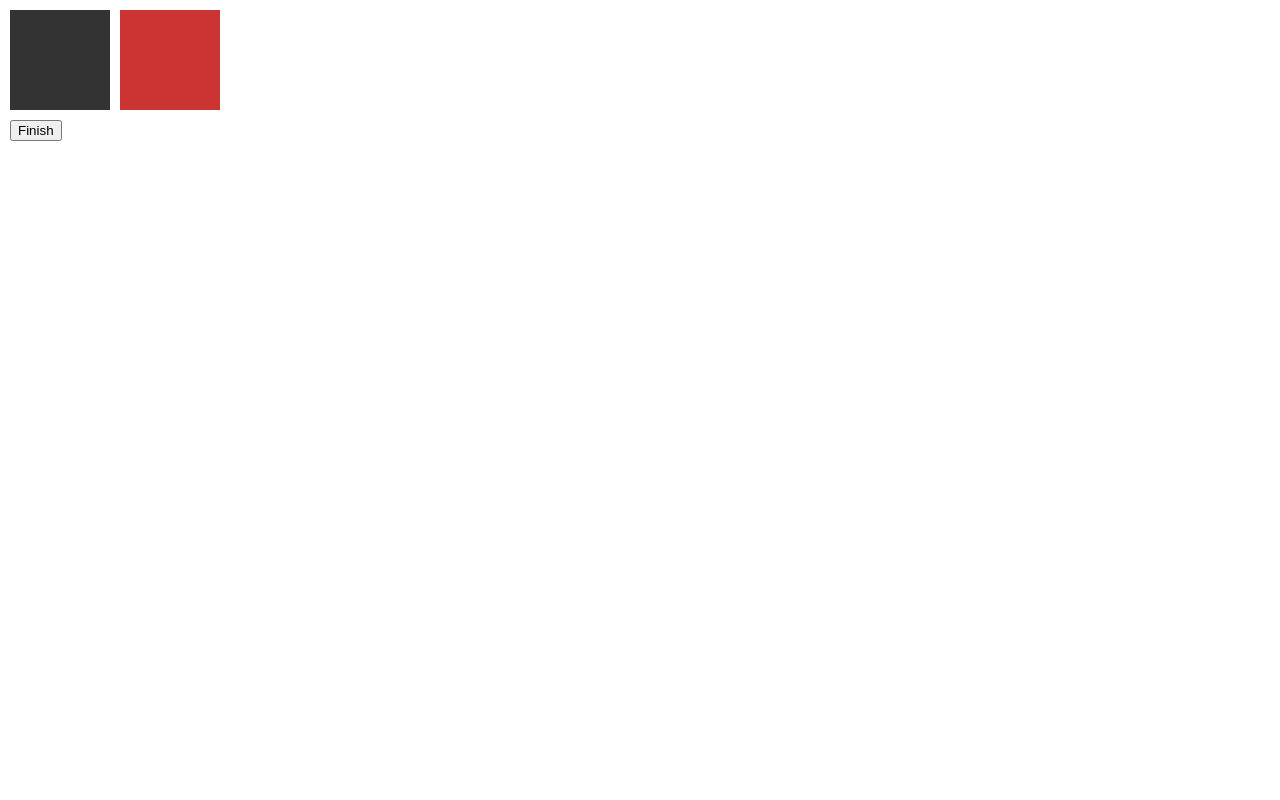
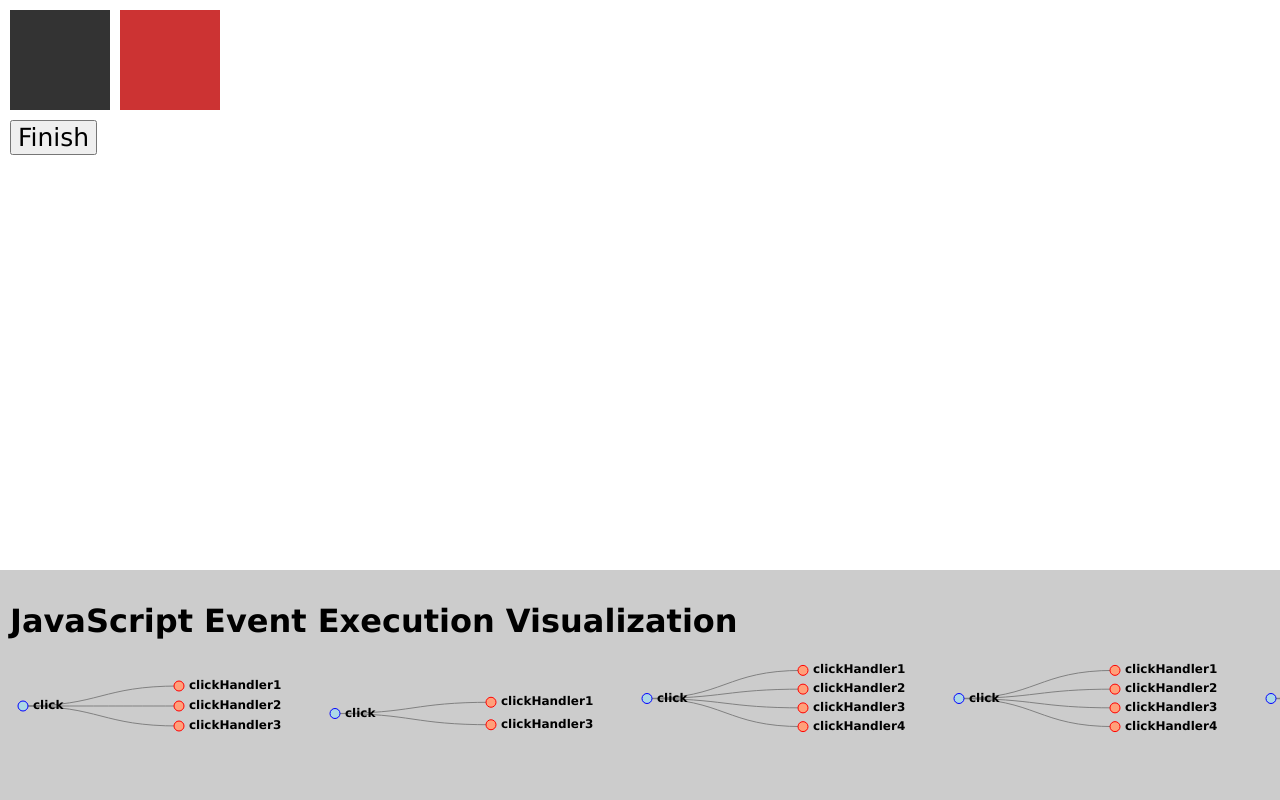
Before and after one commit to imhotep/JSExecGraph, a plain HTML site: page test.html in a window 1280 px wide. Drawn offline with Linux system fonts and the light colour scheme.

Commit message:
Added JS Exec panel with scrolling.

```diff
--- a/test.html
+++ b/test.html
@@ -27,6 +27,7 @@
 			position: absolute;
 			top: 120px;
 			left: 10px;
+			font-size: 25px;
 		}
 		</style>
 		<script>
@@ -103,10 +104,72 @@
 			};
 		};
 		</script>
+		<!-- Tree -->
+	    <style>
+	    	* {
+	    		font-family: Verdana, Helvetica;
+	    	}
+
+	    	#js-exec-panel {
+	    		background-color: #ccc;
+	    		position: fixed;
+	    		left: 0;
+	    		bottom: 0;
+	    		padding: 10px;
+	    		width: 100%;
+	    	}
+
+	    	#trees-container {
+	    		overflow-x: scroll;
+	    		white-space: nowrap;
+	    		padding-bottom: 50px;
+	    	}
+
+	    	.tree-container {
+	    		display: inline-block;
+	    	}
+
+	        g.node {
+	            font-size: 12px;
+	            font-weight: bold;
+	        }
+	        circle.node-dot {
+	            fill: lightsalmon;
+	            stroke: red;
+	            stroke-width: 1px;
+	        }
+
+	        path.link {
+	            fill: none;
+	            stroke: gray;
+	        }
+
+	        .node-event circle {
+	            fill: lightblue;
+	            stroke: blue;
+	        }
+	    </style>
 	</head>
 	<body>
 		<div id="target"></div>
 		<div id="target2"></div>
 		<button id="finish">Finish</button>
+
+		<!-- Tree -->
+		<div id="js-exec-panel">
+			<h1>JavaScript Event Execution Visualization</h1>
+			<div id="trees-container"></div>
+		</div>
+
+		<script type="text/javascript" src="jquery-1.6.2.min.js"></script>
+		<script type="text/javascript" src="d3.min.js"></script>
+		<script type="text/javascript" src="d3.layout.min.js"></script>
+		<script type="text/javascript" src="tree.js"></script>
+
+		<script>
+		    $(function(){
+		        buildTrees(treeDataArray, "#trees-container");
+		    });
+		</script>
 	</body>
 </html>
--- a/tree.js
+++ b/tree.js
@@ -73,7 +73,8 @@ var xtreeData = {
     ]
 };
 
-var treeData =
+var treeDataArray =
+[
     {
         name: "click",
         type: "event",
@@ -93,7 +94,144 @@ var treeData =
                 type: "handler"
             }
         ]
-};
+    },
+    {
+        name: "click",
+        type: "event",
+        root: true,
+        contents:
+        [
+            {
+                name: "clickHandler1",
+                type: "handler"
+            },
+            {
+                name: "clickHandler3",
+                type: "handler"
+            }
+        ]
+    },
+    {
+        name: "click",
+        type: "event",
+        root: true,
+        contents:
+        [
+            {
+                name: "clickHandler1",
+                type: "handler"
+            },
+            {
+                name: "clickHandler2",
+                type: "handler"
+            },
+            {
+                name: "clickHandler3",
+                type: "handler"
+            },
+            {
+                name: "clickHandler4",
+                type: "handler"
+            }
+        ]
+    },
+    {
+        name: "click",
+        type: "event",
+        root: true,
+        contents:
+        [
+            {
+                name: "clickHandler1",
+                type: "handler"
+            },
+            {
+                name: "clickHandler2",
+                type: "handler"
+            },
+            {
+                name: "clickHandler3",
+                type: "handler"
+            },
+            {
+                name: "clickHandler4",
+                type: "handler"
+            }
+        ]
+    },
+    {
+        name: "click",
+        type: "event",
+        root: true,
+        contents:
+        [
+            {
+                name: "clickHandler1",
+                type: "handler"
+            },
+            {
+                name: "clickHandler2",
+                type: "handler"
+            },
+            {
+                name: "clickHandler3",
+                type: "handler"
+            },
+            {
+                name: "clickHandler4",
+                type: "handler"
+            }
+        ]
+    },
+    {
+        name: "click",
+        type: "event",
+        root: true,
+        contents:
+        [
+            {
+                name: "clickHandler1",
+                type: "handler"
+            },
+            {
+                name: "clickHandler2",
+                type: "handler"
+            },
+            {
+                name: "clickHandler3",
+                type: "handler"
+            },
+            {
+                name: "clickHandler4",
+                type: "handler"
+            }
+        ]
+    },
+    {
+        name: "click",
+        type: "event",
+        root: true,
+        contents:
+        [
+            {
+                name: "clickHandler1",
+                type: "handler"
+            },
+            {
+                name: "clickHandler2",
+                type: "handler"
+            },
+            {
+                name: "clickHandler3",
+                type: "handler"
+            },
+            {
+                name: "clickHandler4",
+                type: "handler"
+            }
+        ]
+    }
+];
 
 function visit(parent, visitFn, childrenFn)
 {
@@ -110,13 +248,24 @@ function visit(parent, visitFn, childrenFn)
     }
 }
 
-function buildTree(containerName, customOptions)
+function buildTrees(treeDataArray, treesContainerName)
 {
+    for (var i = 0; i < treeDataArray.length; i++) {
+        var treeContainerId = "tree-" + i;
+        var treeContainer = $('<div class="tree-container"></div>').attr("id", treeContainerId);
+        $(treesContainerName).append(treeContainer);
+        buildTree(treeDataArray[i], "#" + treeContainerId);
+    }
+}
+
+function buildTree(treeData, containerName, customOptions)
+{
+    var childrenName = "contents";
+
     // build the options object
     var options = $.extend({
         nodeRadius: 5, fontSize: 12
     }, customOptions);
-
 
     // Calculate total nodes, max label length
     var totalDepth = 0;
@@ -133,14 +282,14 @@ function buildTree(containerName, customOptions)
     }, function(d)
     {
         // Increment depth for children.
-        if (d.contents) {
+        if (d[childrenName]) {
             var childDepth = d.depth + 1;
-            for (var i = 0; i < d.contents.length; i++)
-                d.contents[i].depth = childDepth;
+            for (var i = 0; i < d[childrenName].length; i++)
+                d[childrenName][i].depth = childDepth;
             totalDepth = Math.max(totalDepth, childDepth);
         }
 
-        return d.contents && d.contents.length > 0 ? d.contents : null;
+        return d[childrenName] && d[childrenName].length > 0 ? d[childrenName] : null;
     });
 
     // size of the diagram
@@ -152,7 +301,7 @@ function buildTree(containerName, customOptions)
         .size([size.height, size.width - maxLabelLength*options.fontSize])
         .children(function(d)
         {
-            return (!d.contents || d.contents.length === 0) ? null : d.contents;
+            return (!d[childrenName] || d[childrenName].length === 0) ? null : d[childrenName];
         });
 
     var nodes = tree.nodes(treeData);
```
Also changed, not shown: index.html (+2 -2 lines). Lines whose indentation alone changed are shown as unchanged.
